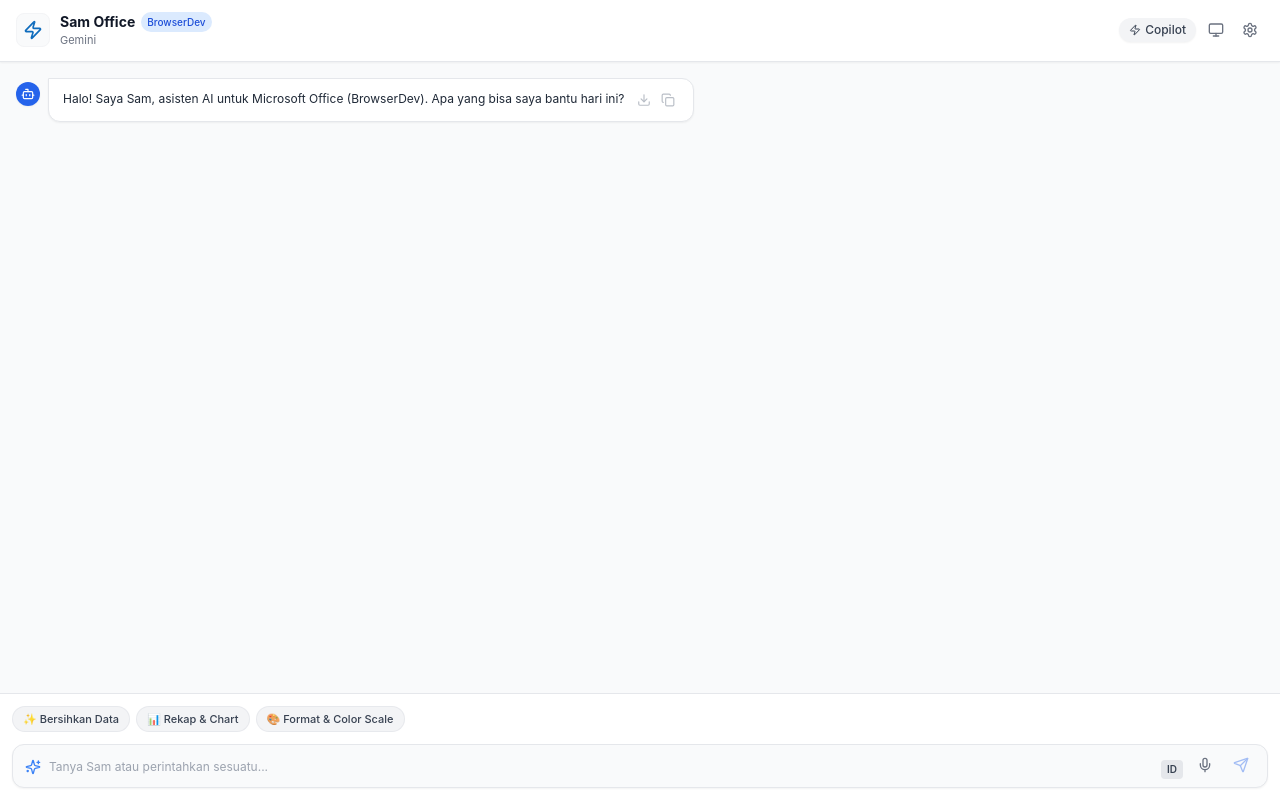
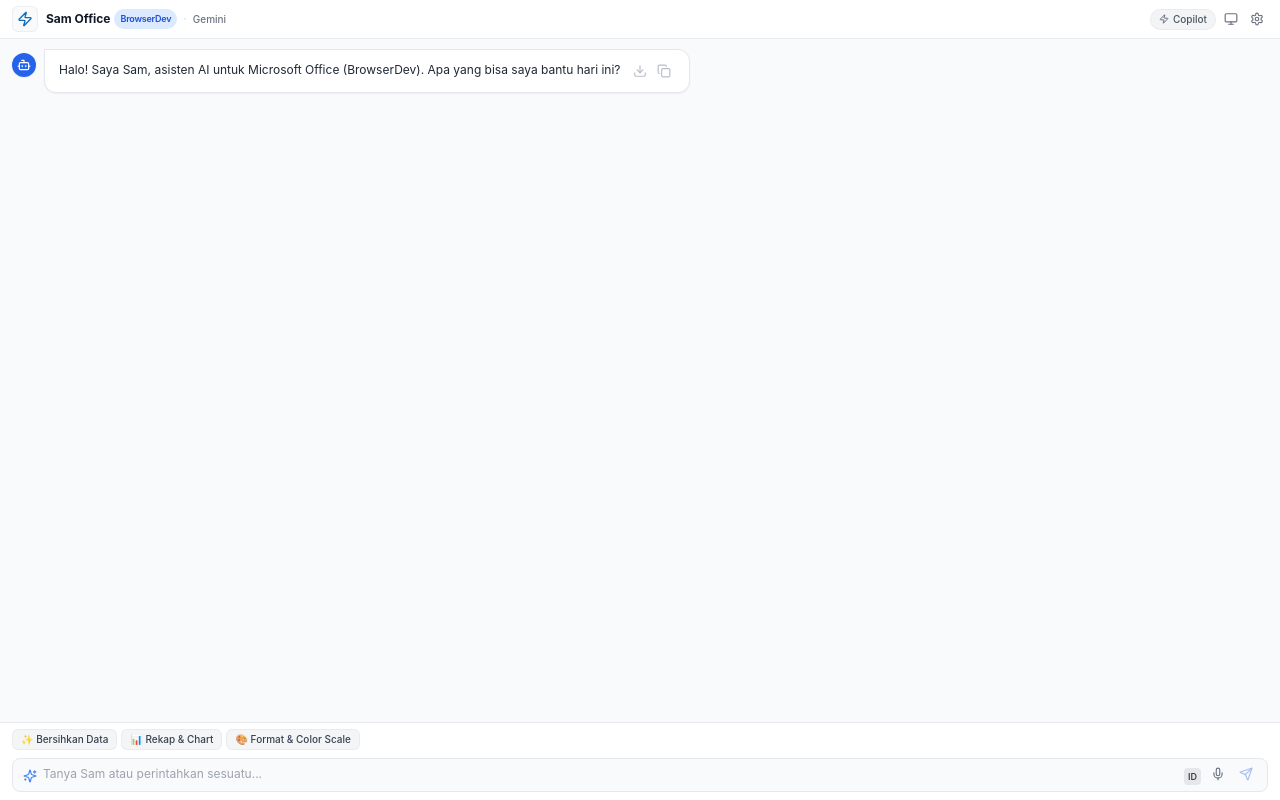
Before and after one commit to nice0ne/Sam-Office-Agent, a React (Vite) app: page / in a window 1280 px wide. Built offline with nearby package versions, Linux system fonts and the light colour scheme.

Commit message:
feat(ui): redesign and compact header, shortcuts presets, and action cards for taskpane

```diff
--- a/src/components/Chat/ChatContainer.tsx
+++ b/src/components/Chat/ChatContainer.tsx
@@ -20,7 +20,7 @@ export const ChatContainer: React.FC<ChatContainerProps> = ({
   }, [messages]);
 
   return (
-    <div className="flex-1 overflow-y-auto p-4 space-y-2 select-text">
+    <div className="flex-1 overflow-y-auto px-3 py-2.5 space-y-2 select-text">
       {messages.map(m => (
         <MessageBubble
           key={m.id}
--- a/src/components/Chat/InputBar.tsx
+++ b/src/components/Chat/InputBar.tsx
@@ -86,14 +86,14 @@ export const InputBar: React.FC<InputBarProps> = ({
     : placeholder;
 
   return (
-    <div className="p-3 bg-white dark:bg-gray-800 border-t border-gray-200 dark:border-gray-700 transition-colors">
+    <div className="px-3 pt-1.5 pb-2 bg-white/95 dark:bg-gray-800/95 backdrop-blur-xs border-t border-gray-200 dark:border-gray-700 transition-colors shrink-0">
       <QuickActionPresets
         host={host}
         onSelectPreset={prompt => onSendMessage(prompt)}
         disabled={disabled}
       />
       {speechError && (
-        <div className="mb-2 px-2.5 py-1 text-xs rounded-lg bg-red-50 dark:bg-red-900/30 text-red-600 dark:text-red-400 border border-red-200 dark:border-red-800 flex items-center justify-between">
+        <div className="mb-1.5 px-2 py-0.5 text-[11px] rounded bg-red-50 dark:bg-red-900/30 text-red-600 dark:text-red-400 border border-red-200 dark:border-red-800 flex items-center justify-between">
           <span>
             {speechError === 'not-allowed'
               ? 'Izin mikrofon ditolak. Aktifkan izin mikrofon di browser Anda.'
@@ -103,8 +103,8 @@ export const InputBar: React.FC<InputBarProps> = ({
           </span>
         </div>
       )}
-      <div className="flex items-end gap-2 bg-gray-50 dark:bg-gray-900 border border-gray-200 dark:border-gray-700 rounded-xl px-3 py-1.5 focus-within:ring-2 focus-within:ring-blue-500 shadow-sm transition-all">
-        <Sparkles className="w-4 h-4 text-blue-500 shrink-0 mb-1.5" />
+      <div className="flex items-end gap-1.5 bg-gray-50 dark:bg-gray-900 border border-gray-200 dark:border-gray-700 rounded-lg px-2.5 py-1 focus-within:ring-1.5 focus-within:ring-blue-500 shadow-2xs transition-all">
+        <Sparkles className="w-3.5 h-3.5 text-blue-500 shrink-0 mb-1" />
         <textarea
           ref={textareaRef}
           rows={1}
@@ -113,7 +113,7 @@ export const InputBar: React.FC<InputBarProps> = ({
           onKeyDown={handleKeyDown}
           disabled={Boolean(disabled)}
           placeholder={currentPlaceholder}
-          className="w-full bg-transparent text-xs text-gray-900 dark:text-gray-100 placeholder-gray-400 dark:placeholder-gray-500 focus:outline-none disabled:opacity-60 resize-none min-h-[24px] max-h-32 py-1 leading-relaxed"
+          className="w-full bg-transparent text-xs text-gray-900 dark:text-gray-100 placeholder-gray-400 dark:placeholder-gray-500 focus:outline-none disabled:opacity-60 resize-none min-h-[22px] max-h-28 py-0.5 leading-normal"
         />
 
         {/* Language selector toggle */}
@@ -123,7 +123,7 @@ export const InputBar: React.FC<InputBarProps> = ({
           disabled={Boolean(disabled)}
           aria-label="Pilihan Bahasa Suara"
           title={`Ganti bahasa perintah suara (${language === 'id-ID' ? 'Bahasa Indonesia' : 'English'})`}
-          className="px-1.5 py-0.5 mb-0.5 text-[10px] font-semibold rounded bg-gray-200 dark:bg-gray-700 text-gray-700 dark:text-gray-300 hover:bg-gray-300 dark:hover:bg-gray-600 disabled:opacity-40 transition shrink-0"
+          className="px-1 py-0.5 mb-0.5 text-[9px] font-semibold rounded bg-gray-200 dark:bg-gray-700 text-gray-700 dark:text-gray-300 hover:bg-gray-300 dark:hover:bg-gray-600 disabled:opacity-40 transition shrink-0"
         >
           {language === 'id-ID' ? 'ID' : 'EN'}
         </button>
@@ -141,16 +141,16 @@ export const InputBar: React.FC<InputBarProps> = ({
               ? 'Hentikan merekam suara'
               : 'Mulai perintah suara'
           }
-          className={`p-1.5 mb-0.5 rounded-lg transition shrink-0 ${
+          className={`p-1 mb-0.5 rounded-md transition shrink-0 ${
             isListening
               ? 'bg-red-500 text-white animate-pulse shadow-sm shadow-red-500/50'
               : 'text-gray-500 dark:text-gray-400 hover:bg-gray-200 dark:hover:bg-gray-700 disabled:opacity-40'
           }`}
         >
           {isListening ? (
-            <MicOff className="w-4 h-4" />
+            <MicOff className="w-3.5 h-3.5" />
           ) : (
-            <Mic className="w-4 h-4" />
+            <Mic className="w-3.5 h-3.5" />
           )}
         </button>
 
@@ -160,12 +160,12 @@ export const InputBar: React.FC<InputBarProps> = ({
           onClick={handleSend}
           disabled={Boolean(!input.trim() || disabled)}
           aria-label="Kirim Pesan"
-          className="p-1.5 mb-0.5 rounded-lg text-blue-600 dark:text-blue-400 hover:bg-blue-50 dark:hover:bg-gray-800 disabled:opacity-40 transition shrink-0"
+          className="p-1 mb-0.5 rounded-md text-blue-600 dark:text-blue-400 hover:bg-blue-50 dark:hover:bg-gray-800 disabled:opacity-40 transition shrink-0"
         >
           {disabled ? (
-            <Loader2 className="w-4 h-4 animate-spin text-blue-500" />
+            <Loader2 className="w-3.5 h-3.5 animate-spin text-blue-500" />
           ) : (
-            <Send className="w-4 h-4" />
+            <Send className="w-3.5 h-3.5" />
           )}
         </button>
       </div>
--- a/src/components/Chat/QuickActionPresets.tsx
+++ b/src/components/Chat/QuickActionPresets.tsx
@@ -94,7 +94,7 @@ export const QuickActionPresets: React.FC<QuickActionPresetsProps> = ({
   return (
     <div
       aria-label="Quick Action Presets"
-      className="flex items-center gap-1.5 overflow-x-auto pb-2 mb-1 scrollbar-none no-scrollbar text-xs"
+      className="flex items-center gap-1 overflow-x-auto pb-1 mb-1 scrollbar-none no-scrollbar"
     >
       {presets.map(preset => (
         <button
@@ -102,7 +102,7 @@ export const QuickActionPresets: React.FC<QuickActionPresetsProps> = ({
           type="button"
           disabled={Boolean(disabled)}
           onClick={() => onSelectPreset(preset.prompt)}
-          className="px-2.5 py-1 rounded-full text-[11px] font-medium bg-gray-100 dark:bg-gray-750 hover:bg-blue-50 hover:text-blue-600 dark:hover:bg-blue-900/30 dark:hover:text-blue-400 text-gray-700 dark:text-gray-300 transition-colors border border-gray-200/80 dark:border-gray-700/80 shrink-0 whitespace-nowrap disabled:opacity-50 disabled:cursor-not-allowed select-none shadow-2xs"
+          className="px-2 py-0.5 rounded-md text-[10px] font-medium bg-gray-100/90 dark:bg-gray-750/90 hover:bg-blue-50 hover:text-blue-600 dark:hover:bg-blue-950/40 dark:hover:text-blue-400 text-gray-700 dark:text-gray-300 transition-all border border-gray-200/70 dark:border-gray-700/60 shrink-0 whitespace-nowrap disabled:opacity-50 disabled:cursor-not-allowed select-none shadow-2xs hover:shadow-xs active:scale-[0.98]"
         >
           {preset.label}
         </button>
--- a/src/components/Common/Header.tsx
+++ b/src/components/Common/Header.tsx
@@ -35,13 +35,13 @@ export const Header: React.FC<HeaderProps> = ({
   const getHostIcon = () => {
     switch (host) {
       case 'Excel':
-        return <FileSpreadsheet className="w-5 h-5 text-office-excel" />;
+        return <FileSpreadsheet className="w-4 h-4 text-office-excel" />;
       case 'Word':
-        return <FileText className="w-5 h-5 text-office-word" />;
+        return <FileText className="w-4 h-4 text-office-word" />;
       case 'PowerPoint':
-        return <Presentation className="w-5 h-5 text-office-ppt" />;
+        return <Presentation className="w-4 h-4 text-office-ppt" />;
       default:
-        return <Zap className="w-5 h-5 text-office-agent" />;
+        return <Zap className="w-4 h-4 text-office-agent" />;
     }
   };
 
@@ -59,40 +59,46 @@ export const Header: React.FC<HeaderProps> = ({
   };
 
   return (
-    <header className="flex items-center justify-between px-4 py-3 bg-white dark:bg-gray-800 border-b border-gray-200 dark:border-gray-700 shadow-sm transition-colors">
-      <div className="flex items-center space-x-2.5">
-        <div className="p-1.5 rounded-lg bg-gray-50 dark:bg-gray-700/50 border border-gray-100 dark:border-gray-700">
+    <header className="flex items-center justify-between px-3 py-1.5 bg-white/95 dark:bg-gray-800/95 backdrop-blur-xs border-b border-gray-200/80 dark:border-gray-700/80 shadow-2xs transition-colors shrink-0">
+      <div className="flex items-center gap-2 min-w-0">
+        <div className="p-1 rounded-md bg-gray-50 dark:bg-gray-700/60 border border-gray-200/60 dark:border-gray-700 shrink-0">
           {getHostIcon()}
         </div>
-        <div>
-          <h1 className="text-sm font-bold text-gray-900 dark:text-gray-100 flex items-center gap-1.5">
+        <div className="flex items-center gap-1.5 min-w-0">
+          <h1 className="text-xs font-bold text-gray-900 dark:text-gray-100 flex items-center gap-1 shrink-0">
             Sam Office
-            <span className={`text-[10px] px-1.5 py-0.2 rounded-full font-medium ${getHostBadgeStyle()}`}>
+            <span className={`text-[9px] px-1.5 py-0.5 rounded-full font-semibold tracking-tight ${getHostBadgeStyle()}`}>
               {host}
             </span>
           </h1>
-          <p className="text-[11px] text-gray-500 dark:text-gray-400 capitalize">{activeProviderId}</p>
+          <span className="text-gray-300 dark:text-gray-600 text-xs select-none">·</span>
+          <span
+            className="text-[10px] text-gray-500 dark:text-gray-400 font-medium capitalize truncate max-w-[85px]"
+            title={activeProviderId}
+          >
+            {activeProviderId}
+          </span>
         </div>
       </div>
 
-      <div className="flex items-center space-x-1.5">
+      <div className="flex items-center gap-1 shrink-0">
         {/* Copilot vs Autopilot Toggle */}
         <button
           onClick={onToggleMode}
           title={executionMode === 'copilot' ? 'Mode Copilot (Preview dulu)' : 'Mode Autopilot (Langsung eksekusi)'}
-          className={`flex items-center gap-1 text-xs px-2.5 py-1 rounded-full font-medium transition-all shadow-sm ${
+          className={`flex items-center gap-1 text-[10px] px-2 py-0.5 rounded-full font-medium transition-all shadow-2xs select-none ${
             executionMode === 'autopilot'
               ? 'bg-amber-100 dark:bg-amber-900/50 text-amber-800 dark:text-amber-200 border border-amber-300 dark:border-amber-700'
-              : 'bg-gray-100 dark:bg-gray-700 text-gray-700 dark:text-gray-300 hover:bg-gray-200 dark:hover:bg-gray-600'
+              : 'bg-gray-100 dark:bg-gray-700 text-gray-600 dark:text-gray-300 hover:bg-gray-200 dark:hover:bg-gray-600 border border-gray-200/60 dark:border-gray-600/60'
           }`}
         >
           {executionMode === 'autopilot' ? (
             <>
-              <Play className="w-3 h-3 fill-current" /> Auto
+              <Play className="w-2.5 h-2.5 fill-current" /> Auto
             </>
           ) : (
             <>
-              <Zap className="w-3 h-3" /> Copilot
+              <Zap className="w-2.5 h-2.5" /> Copilot
             </>
           )}
         </button>
@@ -101,7 +107,7 @@ export const Header: React.FC<HeaderProps> = ({
         {onToggleTheme && (
           <button
             onClick={onToggleTheme}
-            className="p-1.5 text-gray-500 hover:text-gray-800 dark:hover:text-gray-200 rounded-lg hover:bg-gray-100 dark:hover:bg-gray-700 transition"
+            className="p-1 text-gray-500 hover:text-gray-800 dark:hover:text-gray-200 rounded-md hover:bg-gray-100 dark:hover:bg-gray-700 transition"
             title={
               themeMode === 'dark'
                 ? 'Tema: Gelap (Klik untuk mode Otomatis)'
@@ -112,11 +118,11 @@ export const Header: React.FC<HeaderProps> = ({
             aria-label="Ganti Tema"
           >
             {themeMode === 'dark' ? (
-              <Moon className="w-4 h-4 text-indigo-400" />
+              <Moon className="w-3.5 h-3.5 text-indigo-400" />
             ) : themeMode === 'light' ? (
-              <Sun className="w-4 h-4 text-amber-500" />
+              <Sun className="w-3.5 h-3.5 text-amber-500" />
             ) : (
-              <Monitor className="w-4 h-4 text-gray-500 dark:text-gray-400" />
+              <Monitor className="w-3.5 h-3.5 text-gray-500 dark:text-gray-400" />
             )}
           </button>
         )}
@@ -124,10 +130,10 @@ export const Header: React.FC<HeaderProps> = ({
         {/* Settings Button */}
         <button
           onClick={onOpenSettings}
-          className="p-1.5 text-gray-500 hover:text-gray-800 dark:hover:text-gray-200 rounded-lg hover:bg-gray-100 dark:hover:bg-gray-700 transition"
+          className="p-1 text-gray-500 hover:text-gray-800 dark:hover:text-gray-200 rounded-md hover:bg-gray-100 dark:hover:bg-gray-700 transition"
           title="Pengaturan BYOK API Key"
         >
-          <Settings className="w-4 h-4" />
+          <Settings className="w-3.5 h-3.5" />
         </button>
       </div>
     </header>
```
Also changed, not shown: src/components/Actions/ActionCard.tsx (+9 -9 lines).
